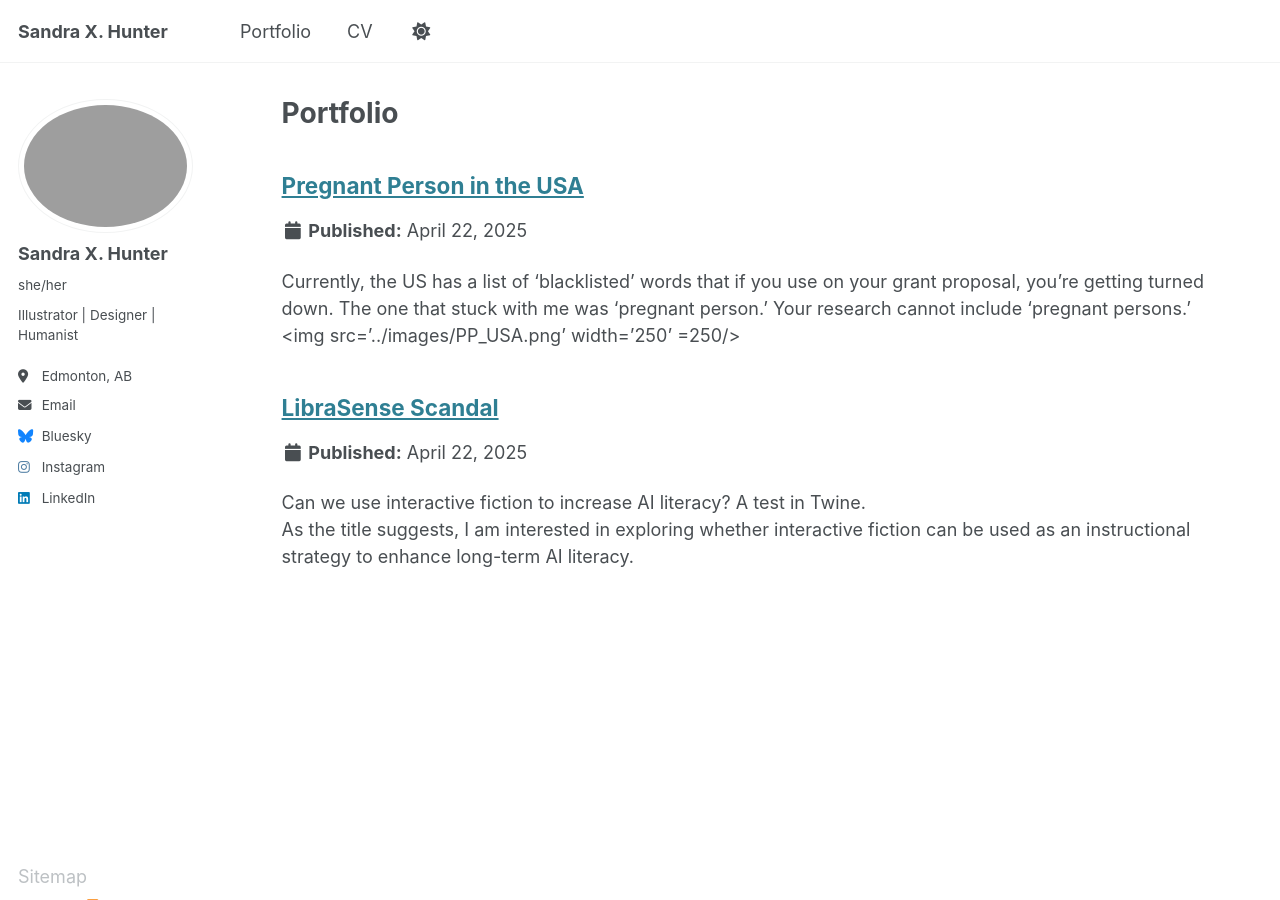
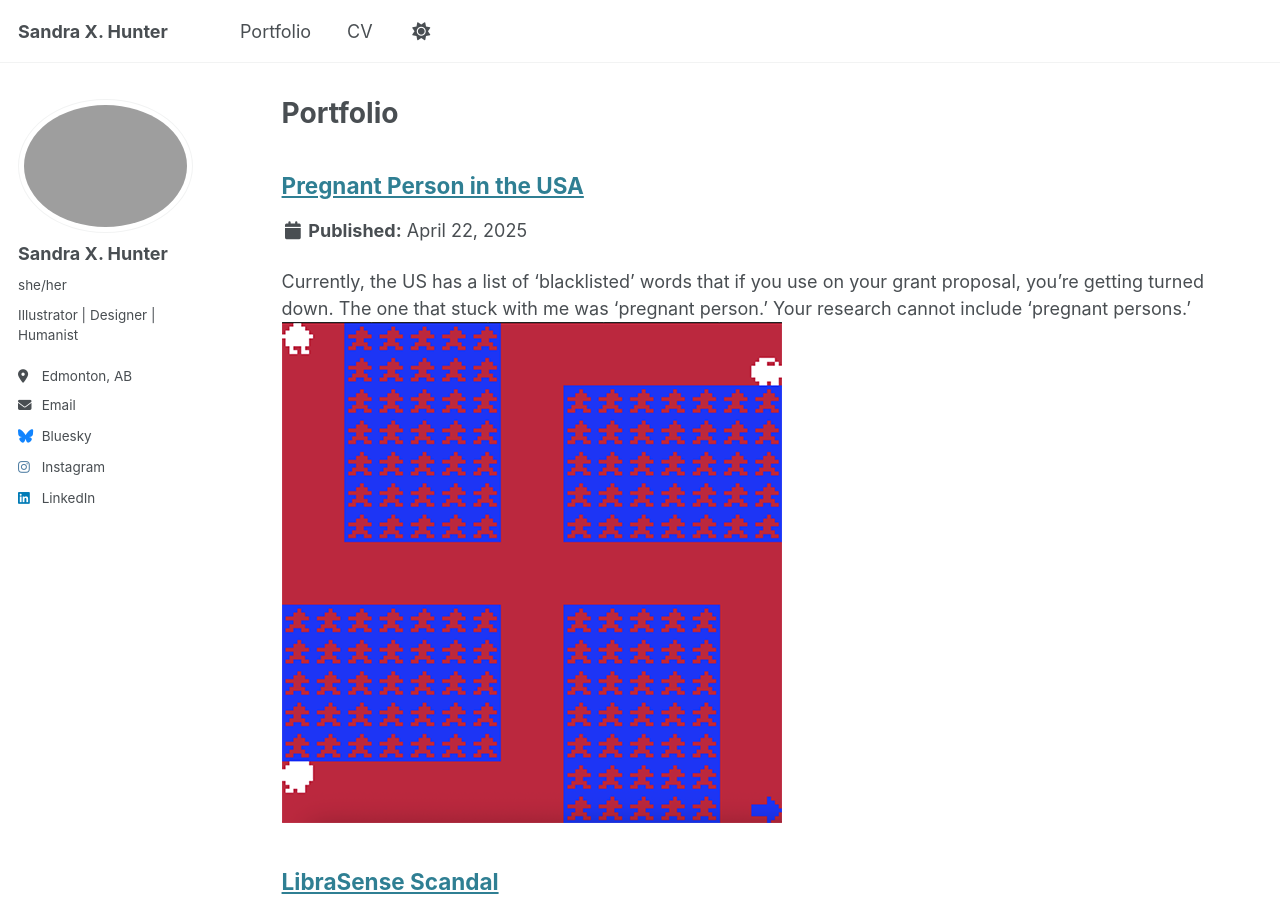
Before and after one commit to SX-Hunter/me, a Jekyll site: the page built from _pages/portfolio.html, in a window 1280 px wide and 900 px high. Built offline with Jekyll 4.4.1, drawn with Linux system fonts in a browser that asks for light colours.

Commit message:
Update portfolio-1.md

```diff
--- a/_portfolio/portfolio-1.md
+++ b/_portfolio/portfolio-1.md
@@ -1,6 +1,6 @@
 ---
 title: "Pregnant Person in the USA"
-excerpt: "Currently, the US has a list of 'blacklisted' words that if you use on your grant proposal, you're getting turned down. The one that stuck with me was 'pregnant person.' Your research cannot include 'pregnant persons.' <br/><img src='../images/PP_USA.png' width='250' =250/>"
+excerpt: "Currently, the US has a list of 'blacklisted' words that if you use on your grant proposal, you're getting turned down. The one that stuck with me was 'pregnant person.' Your research cannot include 'pregnant persons.' <br/><img src='../images/PP_USA.png' max-width='50%' />"
 collection: portfolio
 ---
 *CW: fascism, misogyny, transphobia*
```
